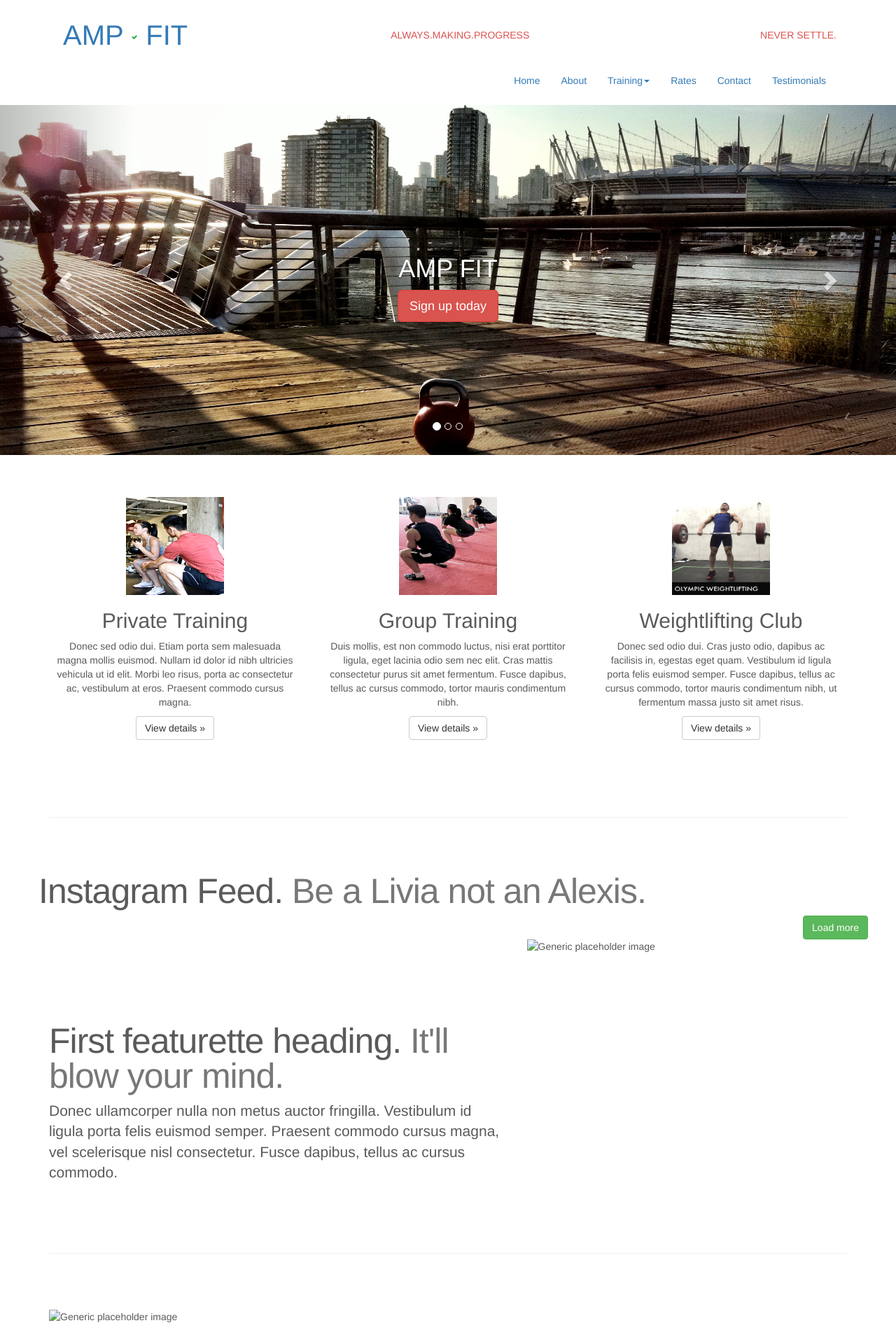
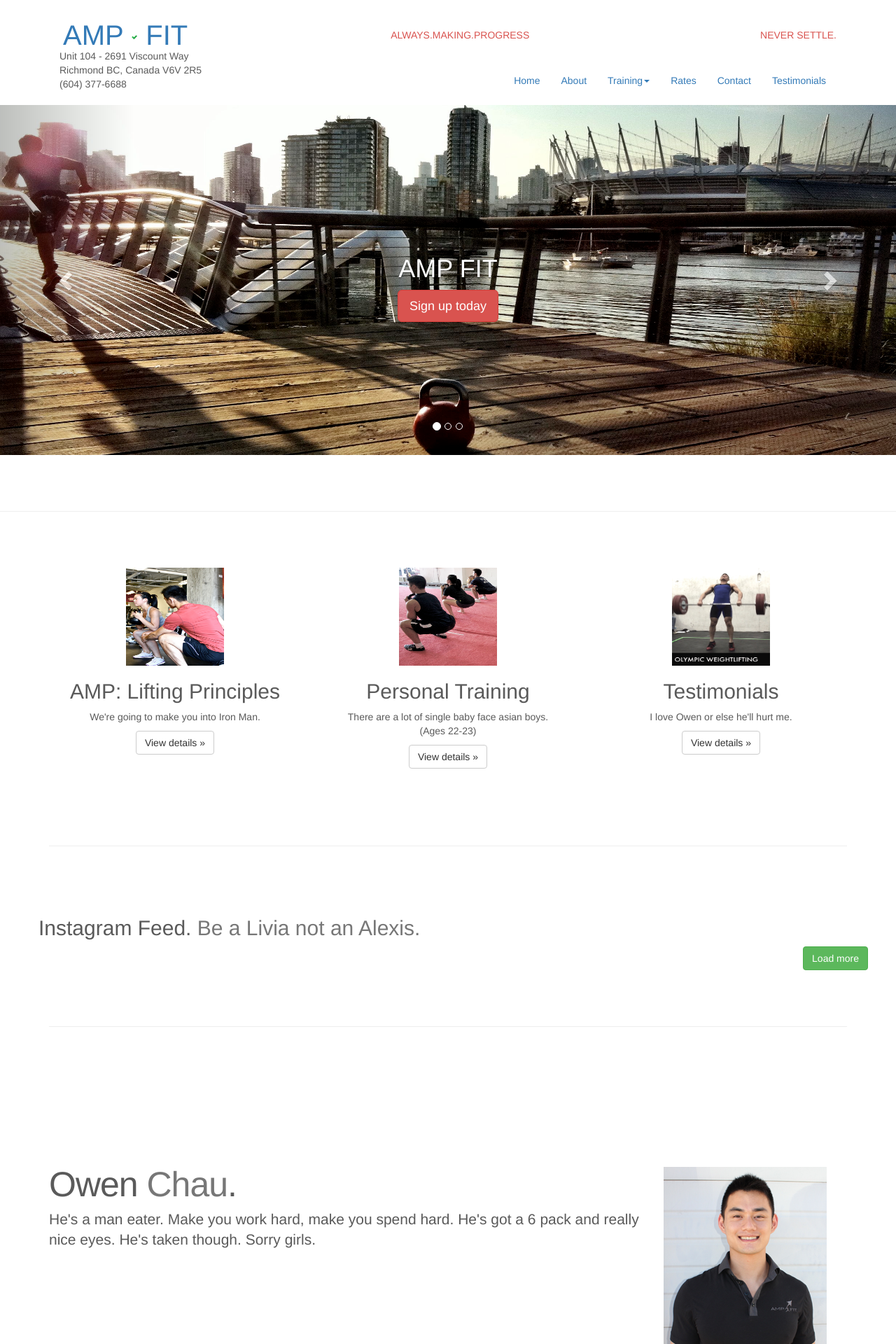
Before and after one commit to ErcWong/ampfit, a PHP site: page / in a window 1280 px wide. Shown: the top 1920 px of the page at 70% size. Run offline with PHP 8.4, Linux system fonts and the light colour scheme; some libraries are stand-ins or nearby versions.

Commit message:
honey oweny is up

```diff
--- a/css/carousel.css
+++ b/css/carousel.css
@@ -132,3 +132,23 @@
     margin-top: 120px;
   }
 }
+
+/* CUSTOM
+-------------------------------------------------- */
+
+hr.ampsep{
+	margin: 0;
+    padding: 0;
+    border: none;
+    border-top: medium double #333;
+    color: #333;
+    text-align: center;
+}
+hr.ampsep:after {
+    content: "Always Making Progress";
+    display: inline-block;
+    top: -0.7em;
+    font-size: 1.5em;
+    padding: 0 0.25em;
+	font-family: 'Open Sans Condensed', sans-serif;
+}
--- a/index.html
+++ b/index.html
@@ -39,6 +39,9 @@
                 <span class="icon-bar"></span>
               </button>
               <a class="navbar-brand" style="padding: 20px; font-size: 40px;" href="#">AMP <img style="width: 10px; height: 10px; display: inline;" src="img/check.png"/> FIT</a>
+              	<br>
+              <p>Unit 104 - 2691 Viscount Way <br>Richmond BC, Canada V6V 2R5 <br>(604) 377-6688</p>
+      			<br>
             </div>
 			<div id="nav-amp-content" style="padding: 20px 0 30px 30px;">
 				<span style="padding-left: 25%; color: #d9534f;">ALWAYS.MAKING.PROGRESS</span>
@@ -116,26 +119,28 @@
     ================================================== -->
     <!-- Wrap the rest of the page in another container to center all the content. -->
 
+    <hr class="featurette-divider">
+
     <div class="container marketing">
 
       <!-- Three columns of text below the carousel -->
       <div class="row">
         <div class="col-lg-4">
           <img src="img/amp/private_training.jpg" alt="Generic placeholder image" style="width: 140px; height: 140px;">
-          <h2>Private Training</h2>
-          <p>Donec sed odio dui. Etiam porta sem malesuada magna mollis euismod. Nullam id dolor id nibh ultricies vehicula ut id elit. Morbi leo risus, porta ac consectetur ac, vestibulum at eros. Praesent commodo cursus magna.</p>
+          <h2>AMP: Lifting Principles</h2>
+          <p>We're going to make you into Iron Man. </p>
           <p><a class="btn btn-default" href="#" role="button">View details &raquo;</a></p>
         </div><!-- /.col-lg-4 -->
         <div class="col-lg-4">
           <img src="img/amp/group_training.jpg" alt="Generic placeholder image" style="width: 140px; height: 140px;">
-          <h2>Group Training</h2>
-          <p>Duis mollis, est non commodo luctus, nisi erat porttitor ligula, eget lacinia odio sem nec elit. Cras mattis consectetur purus sit amet fermentum. Fusce dapibus, tellus ac cursus commodo, tortor mauris condimentum nibh.</p>
+          <h2>Personal Training</h2>
+          <p>There are a lot of single baby face asian boys. <br>(Ages 22-23)</p>
           <p><a class="btn btn-default" href="#" role="button">View details &raquo;</a></p>
         </div><!-- /.col-lg-4 -->
         <div class="col-lg-4">
           <img src="img/amp/weightlifting.png" alt="Generic placeholder image" style="width: 140px; height: 140px;">
-          <h2>Weightlifting Club</h2>
-          <p>Donec sed odio dui. Cras justo odio, dapibus ac facilisis in, egestas eget quam. Vestibulum id ligula porta felis euismod semper. Fusce dapibus, tellus ac cursus commodo, tortor mauris condimentum nibh, ut fermentum massa justo sit amet risus.</p>
+          <h2>Testimonials</h2>
+          <p>I love Owen or else he'll hurt me.</p>
           <p><a class="btn btn-default" href="#" role="button">View details &raquo;</a></p>
         </div><!-- /.col-lg-4 -->
       </div><!-- /.row -->
@@ -146,41 +151,19 @@
       <hr class="featurette-divider">
 
 	  <div class="row featurette">
-		<h2 class="featurette-heading" style="margin-top: 0px;">Instagram Feed. <span class="text-muted">Be a Livia not an Alexis.</span></h2>
+		<h2>Instagram Feed. <span class="text-muted">Be a Livia not an Alexis.</span></h2>
 		<div id="instagram-feed"></div>
-      </div>
-
-      <div class="row featurette">
-        <div class="col-md-7">
-          <h2 class="featurette-heading">First featurette heading. <span class="text-muted">It'll blow your mind.</span></h2>
-          <p class="lead">Donec ullamcorper nulla non metus auctor fringilla. Vestibulum id ligula porta felis euismod semper. Praesent commodo cursus magna, vel scelerisque nisl consectetur. Fusce dapibus, tellus ac cursus commodo.</p>
-        </div>
-        <div class="col-md-5">
-          <img class="featurette-image img-responsive" data-src="holder.js/500x500/auto" alt="Generic placeholder image">
-        </div>
       </div>
 
       <hr class="featurette-divider">
 
       <div class="row featurette">
-        <div class="col-md-5">
-          <img class="featurette-image img-responsive" data-src="holder.js/500x500/auto" alt="Generic placeholder image">
+        <div class="col-md-9">
+          <h2 class="featurette-heading">Owen <span class="text-muted">Chau</span>.</h2>
+          <p class="lead">He's a man eater. Make you work hard, make you spend hard. He's got a 6 pack and really nice eyes. He's taken though. Sorry girls.</p>
         </div>
-        <div class="col-md-7">
-          <h2 class="featurette-heading">Oh yeah, it's that good. <span class="text-muted">See for yourself.</span></h2>
-          <p class="lead">Donec ullamcorper nulla non metus auctor fringilla. Vestibulum id ligula porta felis euismod semper. Praesent commodo cursus magna, vel scelerisque nisl consectetur. Fusce dapibus, tellus ac cursus commodo.</p>
-        </div>
-      </div>
-
-      <hr class="featurette-divider">
-
-      <div class="row featurette">
-        <div class="col-md-7">
-          <h2 class="featurette-heading">And lastly, this one. <span class="text-muted">Checkmate.</span></h2>
-          <p class="lead">Donec ullamcorper nulla non metus auctor fringilla. Vestibulum id ligula porta felis euismod semper. Praesent commodo cursus magna, vel scelerisque nisl consectetur. Fusce dapibus, tellus ac cursus commodo.</p>
-        </div>
-        <div class="col-md-5">
-          <img class="featurette-image img-responsive" data-src="holder.js/500x500/auto" alt="Generic placeholder image">
+        <div class="col-md-3">
+          <img class="featurette-heading featurette-image img-responsive" src="../img/amp/honeyoweny.png" alt="Generic placeholder image">
         </div>
       </div>
 
@@ -192,7 +175,7 @@
       <!-- FOOTER -->
       <footer>
         <p class="pull-right"><a href="#">Back to top</a></p>
-        <p>&copy; 2014 Company, Inc. &middot; <a href="#">Privacy</a> &middot; <a href="#">Terms</a></p>
+        <p>&copy; 2014 AMPFit, Inc. &middot; <a href="#">Privacy</a> &middot; <a href="#">Terms</a></p>
       </footer>
 
     </div><!-- /.container -->
```
Also changed, not shown: img/amp/corporate.jpg (added).
